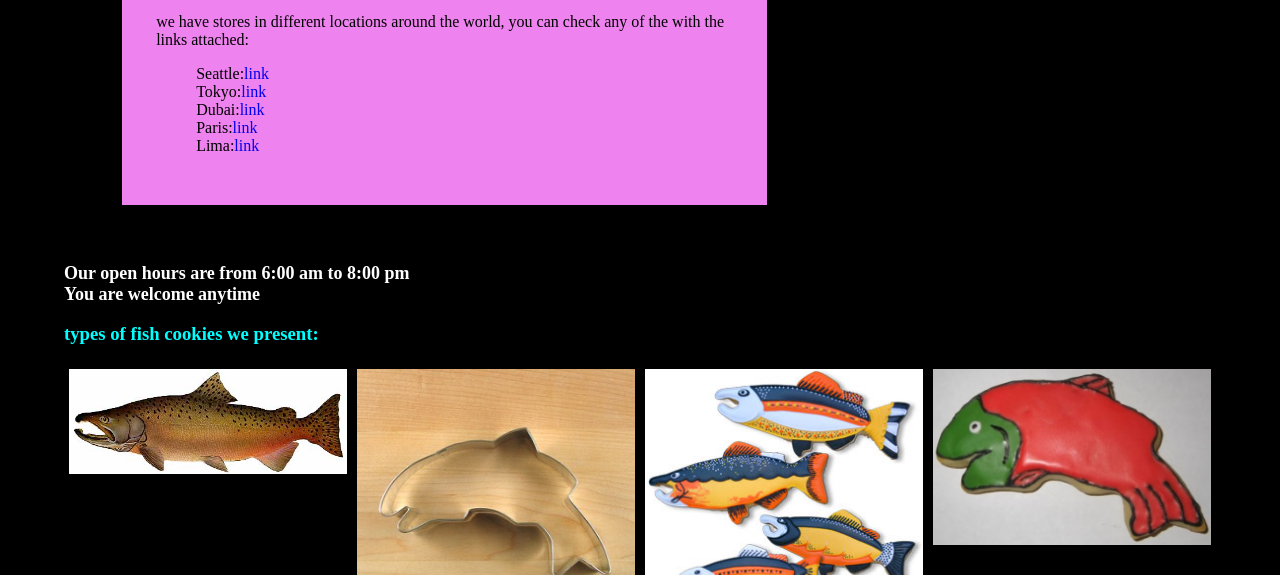
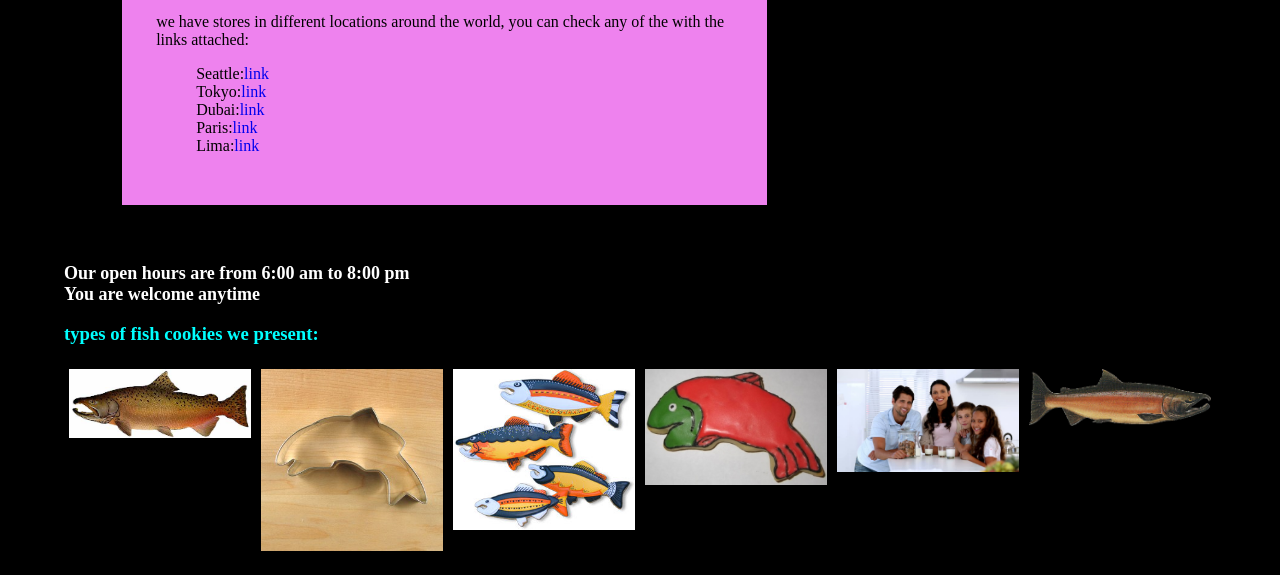
Before and after one commit to Tasneemalabsi/Salmon-Cookies, a plain HTML site: page index.html in a window 1280 px wide. Shown: the part 225-800 px from the top of the page. Drawn offline with Linux system fonts and the light colour scheme.

Commit message:
editting

```diff
--- a/index.html
+++ b/index.html
@@ -56,6 +56,13 @@
             <img src="img/frosted-cookie.jpg" alt="frosted cookie" width="100%">
 
           </div>
+          <div class="images">
+            <img src="img/family.jpg" alt="family" width="100%">
+          </div>
+          <div class="images">
+            <img src="img/salmon.png" alt="salmon" width="100%">
+          </div>
+
     </article>
   </section>
   <div class="salesLink">
```
